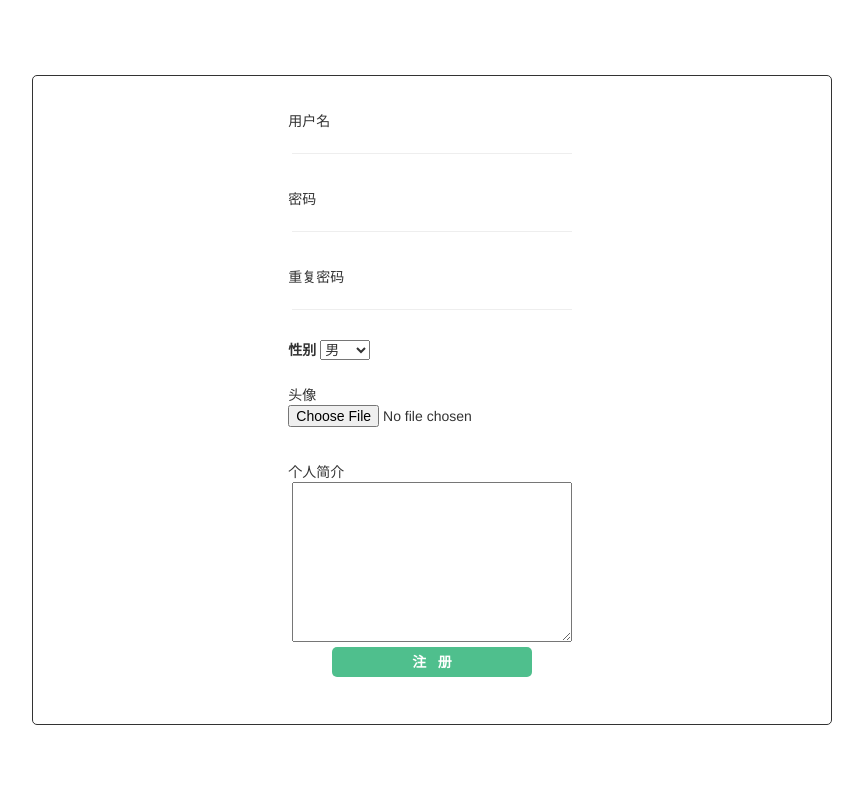
After one commit to ErisYoung/web_project, a web app: file register.html in a window 1320 px wide. The commit adds this page. Shown: the whole page, without its empty margins (228-1091 px from the left). Run offline with its HTML, style and script files only (its server is not run), Linux system fonts and the light colour scheme; some libraries are stand-ins or nearby versions.

Commit message:
add register, community

```diff
--- a/css/CodingSearch.css
+++ b/css/CodingSearch.css
@@ -11,7 +11,7 @@ html, body {
     height: 100%;
     margin: 0;
     padding: 0;
-    min-width: 850px;
+    min-width: 1200px !important;
 }
 
 .search {
@@ -152,16 +155,81 @@ html, body {
     border-bottom: 1.5px solid #eeeeee;
 }
 
+.register {
+    position: absolute;
+    top: 0;
+    left: 0;
+    right: 0;
+    bottom: 0;
+    width: 800px;
+    height: 650px;
+    margin: auto;
+    border-radius: 5px;
+    border: solid 1px #333333;
+    text-align: center;
+}
+
+.register-input {
+    text-align: center;
+    margin-top: 35px;
+}
+
+.register-input span {
+    display: block;
+    text-align: left;
+    position: relative;
+    left: 32%;    /*padding-left: 355px;*/
+}
+
+.register-input input {
+    width: 280px;
+    outline: none;
+    border: none;
+    border-bottom: 1.5px solid #eeeeee;
+}
+
+.register-input textarea {
+    width: 280px;
+    height: 160px;
+}
+
+.register-sex {
+    margin-top: 30px;
+    text-align: left;
+    position: relative;
+    left: 32%;    /*padding-left: 355px;*/
+}
+
+.register-pic {
+    text-align: center;
+    margin-top: 20px;
+}
+
+.register-pic input {
+    width: 280px;
+    position: relative;
+    left: 32%;    /*padding-left: 355px;*/
+}
+
+.register-pic span {
+    display: block;
+    text-align: left;
+    position: relative;
+    left: 32%;   /*padding-left: 355px;*/
+}
+
 .login-form-btn {
     height: 30px;
     width: 200px;
     background: #4FBF8D;
+    border: none;
     border-radius: 5px;
     color: white;
     font-weight: bold;
 }
 
 .btn-group {
+
     /*text-align: center;*/
     margin-top: 30px;
 }
--- /dev/null
+++ b/register.html
@@ -0,0 +1,56 @@
+<!DOCTYPE html>
+<html>
+    <head>
+        <meta charset="utf-8">
+        <meta http-equiv="X-UA-Compatible" content="IE=edge,chrome=1">
+        <title>register</title>
+        <meta name="description" content="">
+        <meta name="keywords" content="">
+        <link href="https://cdn.bootcss.com/bootstrap/3.3.7/css/bootstrap.min.css" rel="stylesheet">
+        <link href="css/CodingSearch.css" rel="stylesheet">
+        <link rel="stylesheet" type="text/css" href="css/fontawesome-all.min.css">
+        <link rel="stylesheet" type="text/css" href="css/iconfont.css">
+        <!-- 最新的 Bootstrap 核心 JavaScript 文件 -->
+        <script src="https://code.jquery.com/jquery-3.3.1.min.js"></script>
+        <script src="https://cdn.bootcss.com/bootstrap/3.3.7/js/bootstrap.min.js"></script>
+        <script src="js/stickUp.min.js"></script>
+        <script src="js/CodingSearch.js"></script>
+    </head>
+    <body>
+        <div class="register">
+            <form class="" method="post" enctype="multipart/form-data">
+                <div class="register-input">
+                    <span>用户名</span>
+                    <input type="text" name="name">
+                </div>
+                <div class="register-input">
+                    <span>密码</span>
+                    <input  type="password" name="password">
+                </div>
+                <div class="register-input">
+                    <span>重复密码</span>
+                    <input  type="password" name="repassword">
+                </div>
+                <div class="register-sex">
+                    <label>性别</label>
+                    <select class="" name="gender">
+                        <option value="m">男</option>
+                        <option value="f">女</option>
+                        <option value="x">保密</option>
+                    </select>
+                </div>
+                <div class="register-pic">
+                    <span>头像</span>
+                    <input type="file" name="avatar">
+                </div>
+                <div class="register-input">
+                    <span>个人简介</span>
+                    <textarea name="bio" rows="5" v-model="user.bio"></textarea>
+                </div>
+                <input type="submit" class="login-form-btn" value="注&nbsp;&nbsp;&nbsp;册">
+
+            </form>
+        </div>
+
+    </body>
+</html>
```
Also changed, not shown: other parts of css/CodingSearch.css (+46 -6 lines), article.html (added, +59 -0 lines), community.html (+25 -23 lines), index.html (+20 -22 lines).
